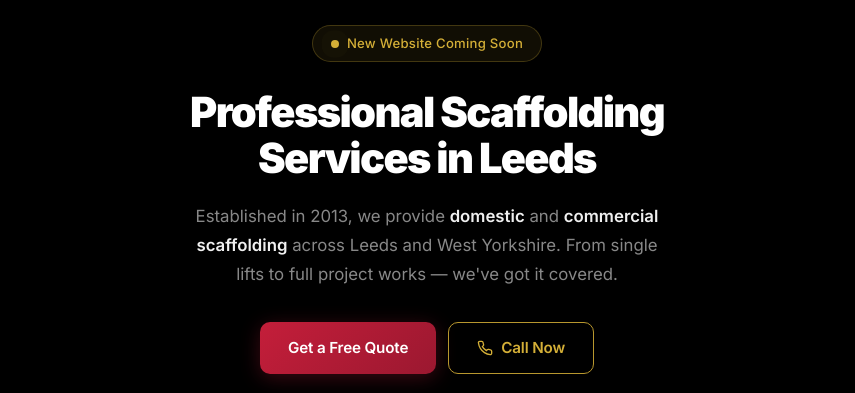
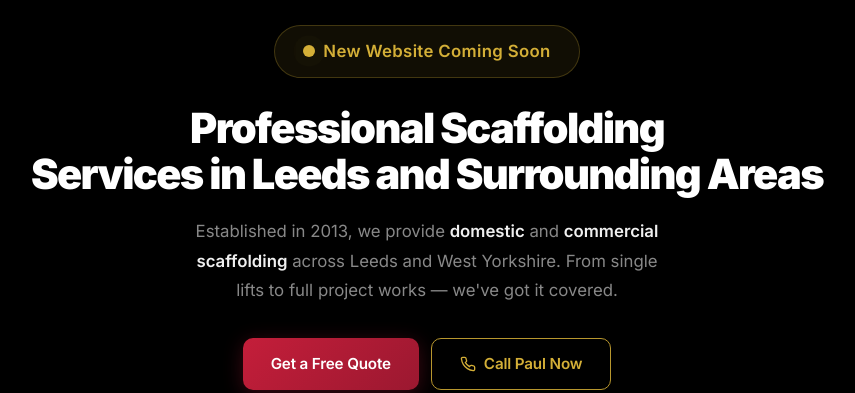
Before and after one commit to paulmitchell1919-hue/farsley-scaffolding-website, a plain HTML site: page index.html in a window 1280 px wide. Shown: the part 487-880 px from the top of the page, without its empty margins (213-1068 px from the left). Drawn offline with Linux system fonts and the light colour scheme.

Commit message:
Bigger coming soon pill, expand service area, Call Paul Now

```diff
--- a/index.html
+++ b/index.html
@@ -27,7 +27,7 @@
         <span class="pulse"></span>
         New Website Coming Soon
       </div>
-      <h2>Professional Scaffolding<br>Services in Leeds</h2>
+      <h2>Professional Scaffolding<br>Services in Leeds and Surrounding Areas</h2>
       <p class="hero-desc">
         Established in 2013, we provide <strong>domestic</strong> and <strong>commercial scaffolding</strong>
         across Leeds and West Yorkshire. From single lifts to full project works — we've got it covered.
@@ -38,7 +38,7 @@
           <svg width="16" height="16" viewBox="0 0 24 24" fill="none" stroke="currentColor" stroke-width="2">
             <path d="M22 16.92v3a2 2 0 0 1-2.18 2 19.79 19.79 0 0 1-8.63-3.07 19.5 19.5 0 0 1-6-6 19.79 19.79 0 0 1-3.07-8.67A2 2 0 0 1 4.11 2h3a2 2 0 0 1 2 1.72c.127.96.361 1.903.7 2.81a2 2 0 0 1-.45 2.11L8.09 9.91a16 16 0 0 0 6 6l1.27-1.27a2 2 0 0 1 2.11-.45c.907.339 1.85.573 2.81.7A2 2 0 0 1 22 16.92z"/>
           </svg>
-          Call Now
+          Call Paul Now
         </a>
       </div>
     </section>
--- a/style.css
+++ b/style.css
@@ -126,17 +126,17 @@ html { scroll-behavior: smooth; }
   background: rgba(212, 175, 55, 0.08);
   border: 1px solid rgba(212, 175, 55, 0.25);
   color: var(--gold);
-  padding: 7px 18px;
+  padding: 12px 28px;
   border-radius: 100px;
-  font-size: 0.82rem;
-  font-weight: 500;
+  font-size: 1.05rem;
+  font-weight: 600;
   margin-bottom: 28px;
   letter-spacing: 0.02em;
 }
 
 .pulse {
-  width: 8px;
-  height: 8px;
+  width: 12px;
+  height: 12px;
   background: var(--gold);
   border-radius: 50%;
   animation: pulse 2s infinite;
```
